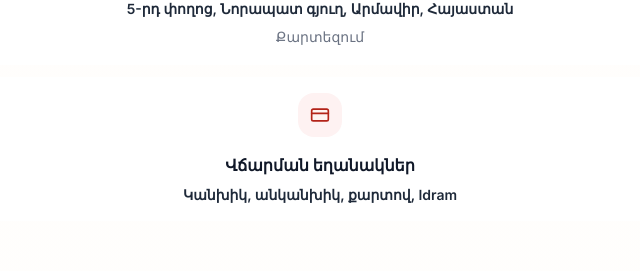
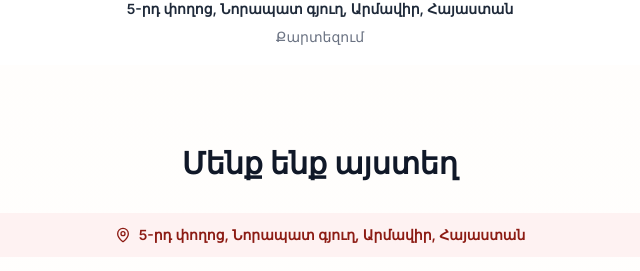
Before and after one commit to neetrino/norapat.am, a Next.js app: page /contact in a window 1280 px wide. Shown: the part 1313-1584 px from the top of the page, without its empty margins (320-960 px from the left). Built offline with nearby package versions, Linux system fonts and the light colour scheme; no server answers; the database is empty.

Commit message:
կապ բաժնից անիմաստ բանի ջնջում

```diff
--- a/src/components/contact/ContactPageView.tsx
+++ b/src/components/contact/ContactPageView.tsx
@@ -9,7 +9,7 @@ import { companyInfo } from '@/constants/company'
 import { usePublicSiteSettings } from '@/hooks/usePublicSiteSettings'
 import { useI18n } from '@/i18n/I18nContext'
 import { buildContactPhoneLines, buildTelHref } from '@/lib/contactPhones'
-import { ChevronDown, Clock, CreditCard, Mail, MapPin, Phone } from 'lucide-react'
+import { ChevronDown, Clock, Mail, MapPin, Phone } from 'lucide-react'
 
 export function ContactPageView() {
   const { t } = useI18n()
@@ -70,14 +70,6 @@ export function ContactPageView() {
       href: null,
       actionLabel: null,
     },
-    {
-      icon: CreditCard,
-      title: c.paymentMethodsTitle,
-      value: c.paymentMethodsBody,
-      caption: null,
-      href: null,
-      actionLabel: null,
-    },
   ]
 
   return (
@@ -114,7 +106,7 @@ export function ContactPageView() {
               </p>
             </div>
 
-            <div className="grid gap-3 p-4 sm:p-5 md:grid-cols-2 xl:grid-cols-3 2xl:grid-cols-5">
+            <div className="grid gap-3 p-4 sm:p-5 md:grid-cols-2 xl:grid-cols-4">
               {contactCards.map((card) => {
                 const Icon = card.icon
                 const phoneLines =
--- a/src/i18n/dictionaries/hy.ts
+++ b/src/i18n/dictionaries/hy.ts
@@ -448,8 +448,6 @@ export const hy: AppMessages = {
     openMapBtn: 'Բացել քարտեզում',
     onMap: 'Քարտեզում',
     mapTitle: 'Մենք ենք այստեղ',
-    paymentMethodsTitle: 'Վճարման եղանակներ',
-    paymentMethodsBody: 'Կանխիկ, անկանխիկ, քարտով, Idram',
     faqTitle: 'Հաճախ տրվող հարցեր',
     faqPrepQ: 'Որքա՞ն ժամանակ է պահանջվում պատվերը պատրաստելու համար։',
     faqPrepA: 'Սովորաբար 15–20 րոպե ։ Ընդմիջման ժամերին կարող է մի քիչ ավելի երկար լինել։',
--- a/src/i18n/types.ts
+++ b/src/i18n/types.ts
@@ -437,8 +437,6 @@ export interface AppMessages {
     openMapBtn: string
     onMap: string
     mapTitle: string
-    paymentMethodsTitle: string
-    paymentMethodsBody: string
     faqTitle: string
     faqPrepQ: string
     faqPrepA: string
```
Also changed, not shown: 1 other file (tests, documents, lock files or other folders).
